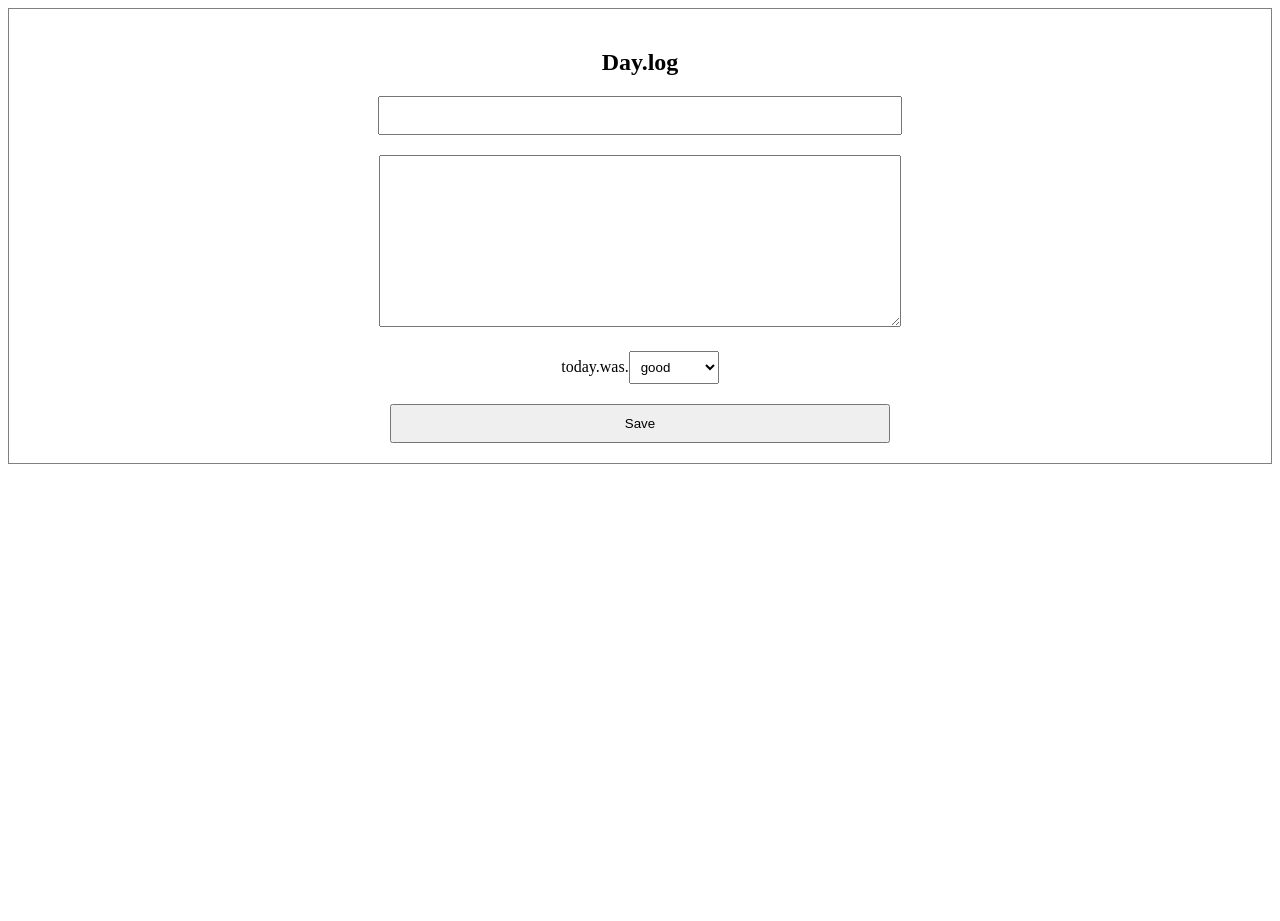
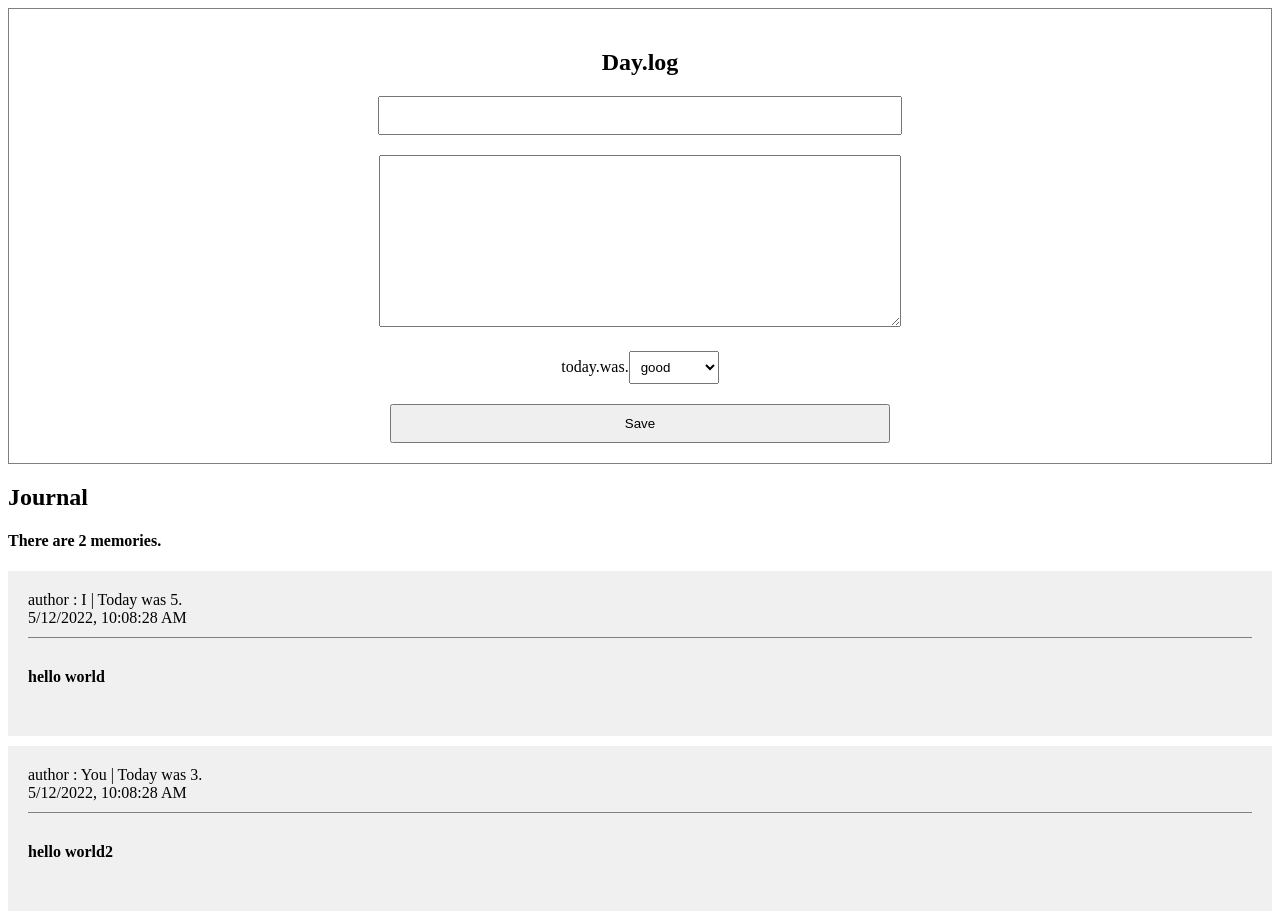
Before and after one commit to chanoyoung/react-diary, a React (Create React App) app: page / in a window 1280 px wide. Before the commit the page ends 800 px from the top, so only its background shows below. Built offline with nearby package versions, Linux system fonts and the light colour scheme.

Commit message:
Add DiaryList

```diff
--- a/src/App.css
+++ b/src/App.css
@@ -1,3 +1,5 @@
+/* DiaryEditor */
+
 .DiaryEditor {
   border: 1px solid grey;
   text-align: center;
@@ -26,3 +28,38 @@ textarea {
   padding: 10px;
   cursor: pointer;
 }
+
+/* DiaryList */
+
+.DiaryList {
+  border: 1px solid grey;
+  padding: 20px;
+  margin-top: 20px;
+}
+
+.DiaryList h2 {
+  text-align: center;
+}
+
+/* DiaryItem */
+
+.DiaryItem {
+  background-color: rgb(240, 240, 240);
+  margin-bottom: 10px;
+  padding: 20px;
+}
+
+.DiaryItem .info {
+  border-bottom: 1px solid grey;
+  padding-bottom: 10px;
+  margin-bottom: 10px;
+}
+
+.DiaryItem .date {
+  color: grey;
+}
+
+.DiaryItem .content {
+  font-weight: bold;
+  margin: 30px 0;
+}
--- a/src/App.js
+++ b/src/App.js
@@ -1,10 +1,29 @@
 import "./App.css";
 import DiaryEditor from "./DiaryEditor";
+import DiaryList from "./DiaryList";
+
+const dummyList = [
+  {
+    id: 1,
+    author: "I",
+    content: "hello world",
+    score: "5",
+    createDate: new Date().getTime(),
+  },
+  {
+    id: 2,
+    author: "You",
+    content: "hello world2",
+    score: "3",
+    createDate: new Date().getTime(),
+  },
+];
 
 function App() {
   return (
     <div className="App">
       <DiaryEditor />
+      <DiaryList diaryList={dummyList} />
     </div>
   );
 }
--- /dev/null
+++ b/src/DiaryItem.js
@@ -0,0 +1,18 @@
+const DiaryItem = ({ id, author, content, score, createDate }) => {
+  return (
+    <div className="DiaryItem">
+      <div className="info">
+        <span>
+          author : {author} | Today was {score}.
+        </span>
+        <br />
+        <span className="create-date">
+          {new Date(createDate).toLocaleString()}
+        </span>
+      </div>
+      <div className="content">{content}</div>
+    </div>
+  );
+};
+
+export default DiaryItem;
--- /dev/null
+++ b/src/DiaryList.js
@@ -0,0 +1,22 @@
+import DiaryItem from "./DiaryItem";
+
+const DiaryList = ({ diaryList }) => {
+  console.log(diaryList);
+  return (
+    <div className="diaryList">
+      <h2>Journal</h2>
+      <h4>There are {diaryList.length} memories.</h4>
+      <div>
+        {diaryList.map((it) => (
+          <DiaryItem key={it.id} {...it} />
+        ))}
+      </div>
+    </div>
+  );
+};
+
+DiaryList.defaultProps = {
+  diaryList: [],
+};
+
+export default DiaryList;
```
